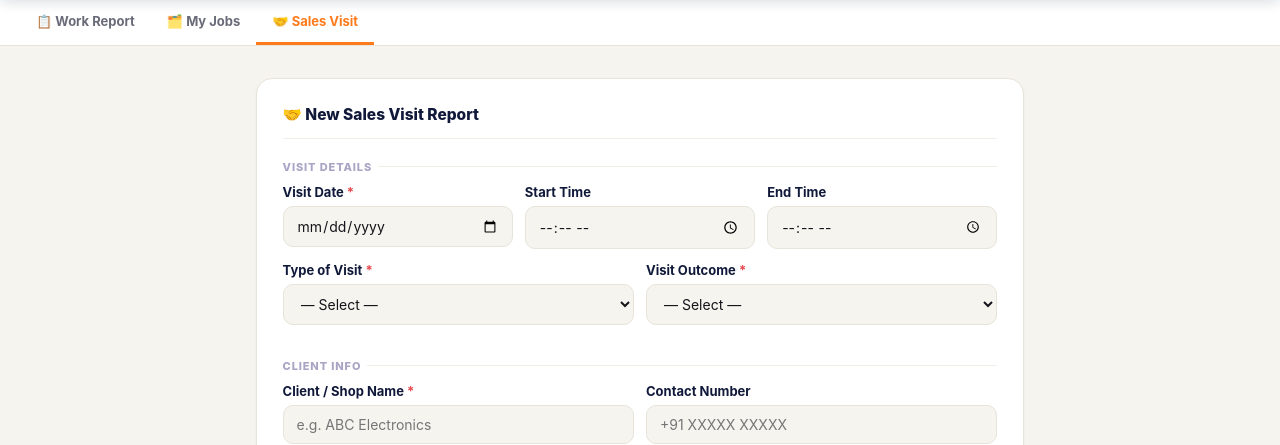
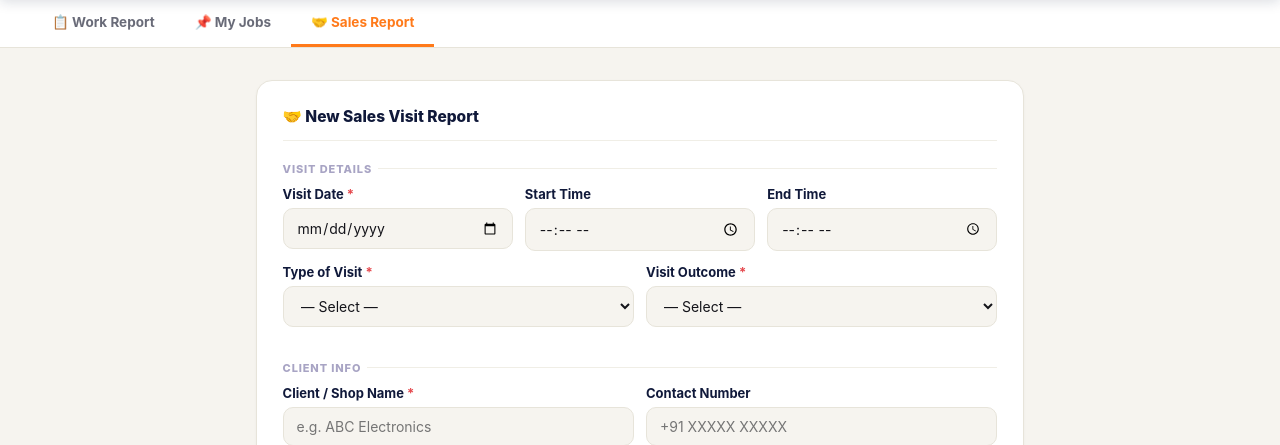
Before and after one commit to subrato91net-boop/work-report-app, a Flask app: template work_report_app/templates/sales_visit.html in a window 1280 px wide. Shown: the part 56-501 px from the top of the page. Run offline with Flask 3, Linux system fonts and the light colour scheme; the template is opened without the code that fills it, so the values that code supplies are empty; some libraries are stand-ins or nearby versions.

Commit message:
Add files via upload

```diff
--- a/work_report_app/templates/form.html
+++ b/work_report_app/templates/form.html
@@ -29,7 +29,7 @@
     position:fixed;bottom:0;left:0;right:0;background:#0B1228;display:flex;z-index:30;
     box-shadow:0 -4px 20px rgba(0,0,0,0.25);padding-bottom:env(safe-area-inset-bottom);
   }
-  .bn-item{flex:1;display:flex;flex-direction:column;align-items:center;gap:3px;padding:10px 4px 9px;text-decoration:none;color:#7E84A3;font-size:10.5px;font-weight:700;letter-spacing:.02em}
+  .bn-item{flex:1;display:flex;flex-direction:column;align-items:center;gap:3px;padding:10px 4px 9px;text-decoration:none;color:#7E84A3;font-size:10px;font-weight:700;letter-spacing:.01em}
   .bn-item .bn-ic{font-size:19px;line-height:1}
   .bn-item.active{color:#FF7A1A}
 
@@ -102,6 +102,7 @@
 <div class="nav-tabs-desktop">
   <a href="/form" class="nd-tab active">📋 Work Report</a>
   <a href="/my-jobs" class="nd-tab">📌 My Jobs</a>
+  <a href="/sales-visit" class="nd-tab">🤝 Sales Report</a>
 </div>
 
 <div class="wrap">
@@ -215,8 +216,9 @@
 </div>
 
 <nav class="bottom-nav">
-  <a href="/form" class="bn-item active"><span class="bn-ic">📋</span>Work Report</a>
+  <a href="/form" class="bn-item active"><span class="bn-ic">📋</span>Report</a>
   <a href="/my-jobs" class="bn-item"><span class="bn-ic">📌</span>My Jobs</a>
+  <a href="/sales-visit" class="bn-item"><span class="bn-ic">🤝</span>Sales</a>
 </nav>
 
 <script>
--- a/work_report_app/templates/my_jobs.html
+++ b/work_report_app/templates/my_jobs.html
@@ -19,7 +19,7 @@
 
   .nav-tabs-desktop{display:none}
   .bottom-nav{position:fixed;bottom:0;left:0;right:0;background:#0B1228;display:flex;z-index:30;box-shadow:0 -4px 20px rgba(0,0,0,0.25);padding-bottom:env(safe-area-inset-bottom)}
-  .bn-item{flex:1;display:flex;flex-direction:column;align-items:center;gap:3px;padding:10px 4px 9px;text-decoration:none;color:#7E84A3;font-size:10.5px;font-weight:700;letter-spacing:.02em}
+  .bn-item{flex:1;display:flex;flex-direction:column;align-items:center;gap:3px;padding:10px 4px 9px;text-decoration:none;color:#7E84A3;font-size:10px;font-weight:700;letter-spacing:.01em}
   .bn-item .bn-ic{font-size:19px;line-height:1}
   .bn-item.active{color:#FF7A1A}
 
@@ -77,6 +77,7 @@
 <div class="nav-tabs-desktop">
   <a href="/form" class="nd-tab">📋 Work Report</a>
   <a href="/my-jobs" class="nd-tab active">📌 My Jobs</a>
+  <a href="/sales-visit" class="nd-tab">🤝 Sales Report</a>
 </div>
 
 <div class="wrap">
@@ -116,8 +117,9 @@
 </div>
 
 <nav class="bottom-nav">
-  <a href="/form" class="bn-item"><span class="bn-ic">📋</span>Work Report</a>
+  <a href="/form" class="bn-item"><span class="bn-ic">📋</span>Report</a>
   <a href="/my-jobs" class="bn-item active"><span class="bn-ic">📌</span>My Jobs</a>
+  <a href="/sales-visit" class="bn-item"><span class="bn-ic">🤝</span>Sales</a>
 </nav>
 </body>
 </html>
--- a/work_report_app/templates/sales_visit.html
+++ b/work_report_app/templates/sales_visit.html
@@ -17,9 +17,9 @@
   .logout{padding:6px 13px;border:1px solid rgba(255,255,255,0.18);border-radius:8px;background:rgba(255,255,255,0.06);font-size:12px;cursor:pointer;color:#fff;text-decoration:none;font-weight:600}
   .logout:hover{background:rgba(255,255,255,0.14)}
 
-  /* TABS */
-  .page-tabs{background:#fff;border-bottom:1px solid #E7E4DA;padding:0 1.25rem;display:flex;position:sticky;top:56px;z-index:19;overflow-x:auto}
-  .pt{padding:13px 16px;font-size:13px;color:#696B78;text-decoration:none;border-bottom:3px solid transparent;font-weight:700;transition:all .15s;white-space:nowrap}
+  /* TABS — desktop only, mirrors Work Report / My Jobs pages */
+  .page-tabs{display:none}
+  .pt{padding:14px 20px;font-size:13.5px;color:#696B78;text-decoration:none;border-bottom:3px solid transparent;font-weight:700;transition:all .15s;white-space:nowrap}
   .pt:hover{color:#10193A}
   .pt.active{color:#FF7A1A;border-bottom-color:#FF7A1A}
 
@@ -79,6 +79,7 @@
   @media(min-width:860px){
     body{padding-bottom:0}
     .bottom-nav{display:none}
+    .page-tabs{display:flex;background:#fff;border-bottom:1px solid #E7E4DA;padding:0 2rem;position:sticky;top:56px;z-index:19}
     .wrap{max-width:800px;margin:2rem auto}
   }
 </style>
@@ -96,8 +97,8 @@
 <!-- PAGE TABS -->
 <div class="page-tabs">
   <a href="/form" class="pt">📋 Work Report</a>
-  <a href="/my-jobs" class="pt">🗂️ My Jobs</a>
-  <a href="/sales-visit" class="pt active">🤝 Sales Visit</a>
+  <a href="/my-jobs" class="pt">📌 My Jobs</a>
+  <a href="/sales-visit" class="pt active">🤝 Sales Report</a>
 </div>
 
 <div class="wrap">
@@ -263,7 +264,7 @@
 <!-- MOBILE BOTTOM NAV -->
 <nav class="bottom-nav">
   <a href="/form"        class="bn-item"><span class="bn-ic">📋</span>Report</a>
-  <a href="/my-jobs"     class="bn-item"><span class="bn-ic">🗂️</span>My Jobs</a>
+  <a href="/my-jobs"     class="bn-item"><span class="bn-ic">📌</span>My Jobs</a>
   <a href="/sales-visit" class="bn-item active"><span class="bn-ic">🤝</span>Sales</a>
 </nav>
 
```
